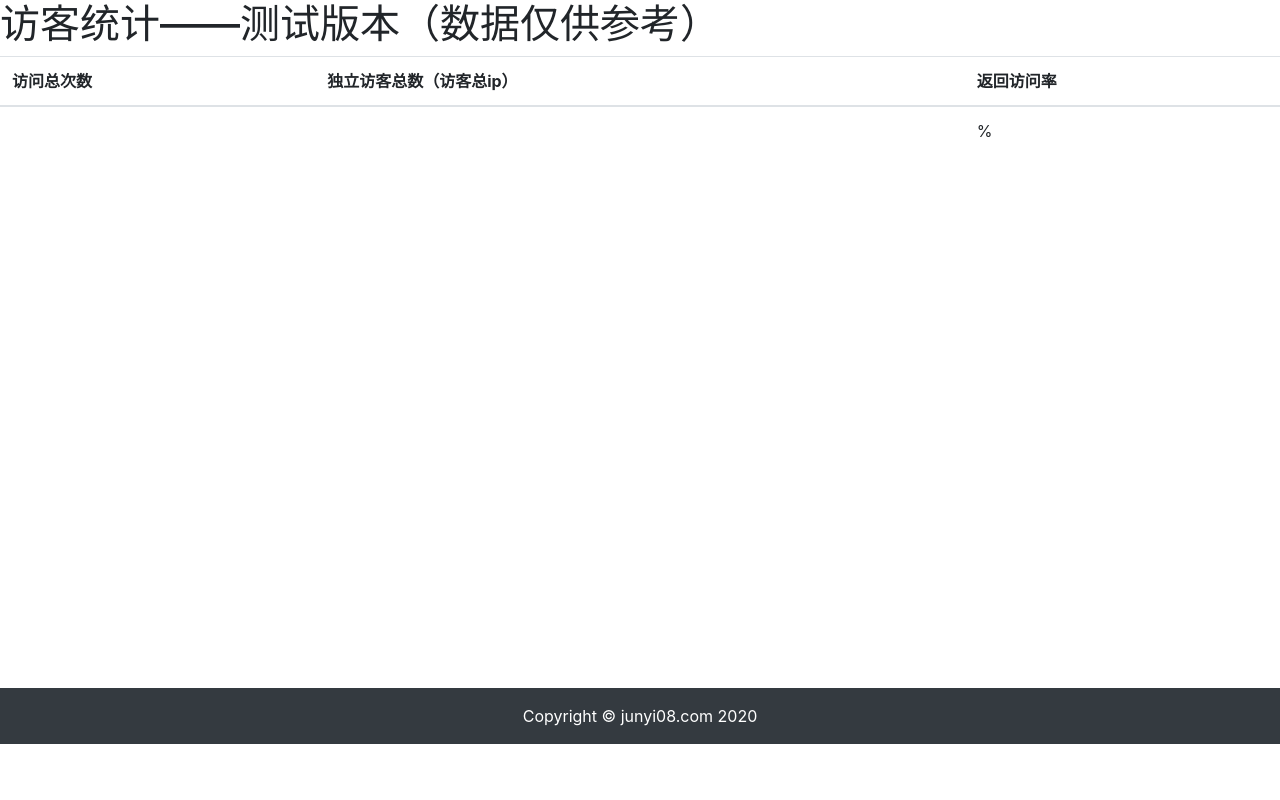
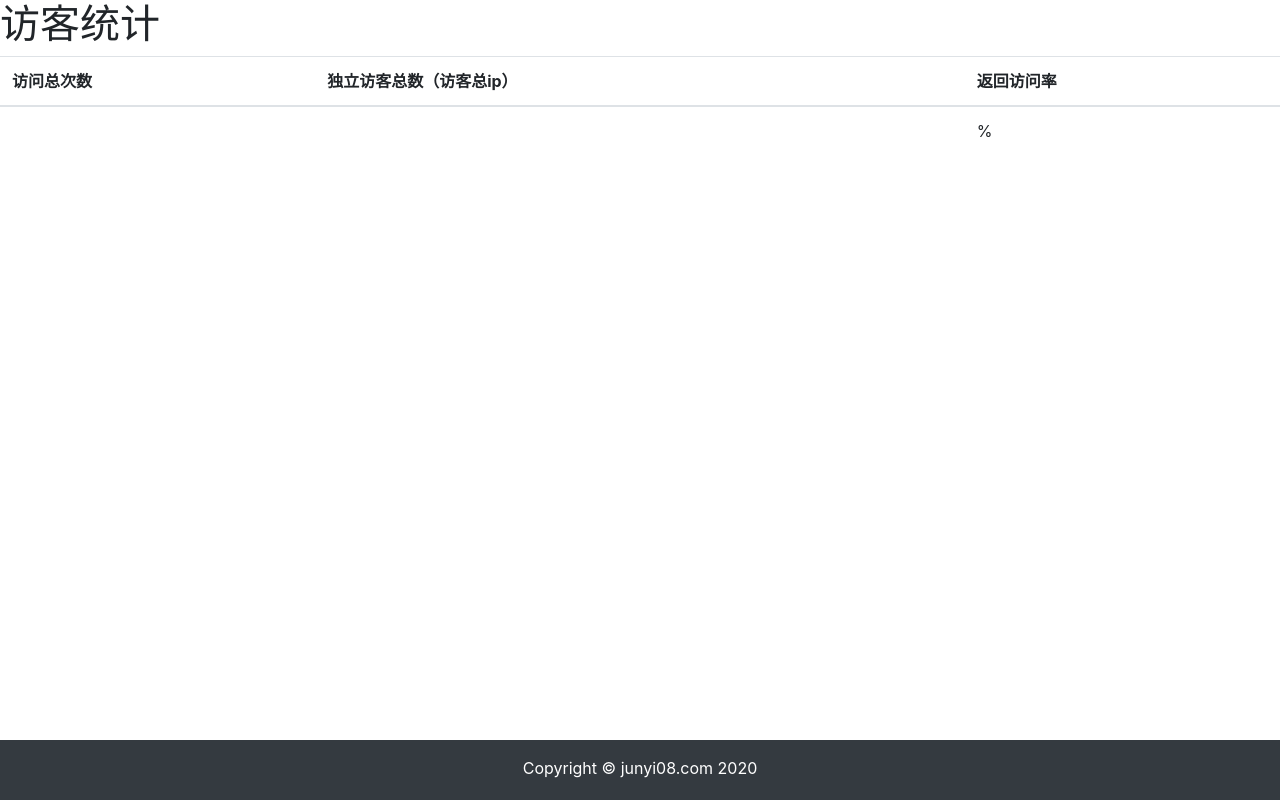
Before and after one commit to icaijy/junyi08.com, a Django app: template blogproject/article/templates/about/visitors.html in a window 1280 px wide. Shown: the part 56-856 px from the top of the page. Before the commit the page ends 800 px from the top, so only its background shows below. Run offline with Django 3.2, Linux system fonts and the light colour scheme; the template is opened without the code that fills it, so the values that code supplies are empty; some libraries are stand-ins or nearby versions.

Commit message:
update font-end

```diff
--- a/blogproject/article/templates/about/visitors.html
+++ b/blogproject/article/templates/about/visitors.html
@@ -5,7 +5,7 @@
     访客统计(beta)
 {% endblock title %}
 {% block content %}
-<h1>访客统计——测试版本（数据仅供参考）</h1>
+<h1>访客统计</h1>
 <table class="table table-hover">
 	<thead>
 		<tr>
--- a/blogproject/article/templates/article/detail.html
+++ b/blogproject/article/templates/article/detail.html
@@ -14,8 +14,8 @@
 <div class="container">
     <div class="row">
         <h1 class="col-12 mt-4 mb-4">{{ article.title }}</h1>
-        <div class="col-12 alert alert-success"><i class="fas fa-clock"></i>创建时间：{{ article.createTime }}<br><i class="fa fa-edit"></i>最后更新时间：{{ article.updateTime }}</div>
-        <div class="col-12 border bg-white" >
+        <h6 class="col-12 mb-1 text-secondary"><small><i class="fas fa-clock"></i>创建时间：{{ article.createTime }}&nbsp;&nbsp;<i class="fa fa-edit"></i>最后更新时间：{{ article.updateTime }}</small></h6>
+        <div class="col-12 bg-white" >
             <p class="articleContent codehilite">{{ article.content|safe }}</p>
         </div>
     </div>
--- a/blogproject/article/templates/base.html
+++ b/blogproject/article/templates/base.html
@@ -14,7 +14,10 @@
 
 <body>
     {% include 'header.html' %}
-    {% block content %}{% endblock content %}
+    <section id="content">
+        {% block content %}{% endblock content %}
+        <div id="push"></div> <!-- avoid content cover the footer -->
+    </section>
     {% include 'footer.html' %}
     <script src="https://cdn.jsdelivr.net/npm/jquery@3.5.1/dist/jquery.js"></script>
     <script src="https://cdn.jsdelivr.net/npm/popper.js@1.16.1-lts/dist/umd/popper.min.js"></script>
--- a/blogproject/article/templates/footer.html
+++ b/blogproject/article/templates/footer.html
@@ -1,10 +1,7 @@
 {% load static %}
 <!-- Footer -->
 
-<div>
-    <br><br><br>
-</div>
-<footer class="py-3 bg-dark fixed-bottom">
+<footer class="py-3 bg-dark" id="footer">
     <div class="container">
         <p class="m-0 text-center text-white">Copyright &copy; junyi08.com 2020</p>
     </div>
--- a/blogproject/static/index.css
+++ b/blogproject/static/index.css
@@ -1,2 +1,14 @@
 p{word-break:break-all;}
 html,body{height: 100%;}
+
+#push{
+    height:70px
+}
+#footer{
+    height:60px
+}
+
+#content{
+  min-height: 100%;
+  margin-bottom: -60px
+}
```
